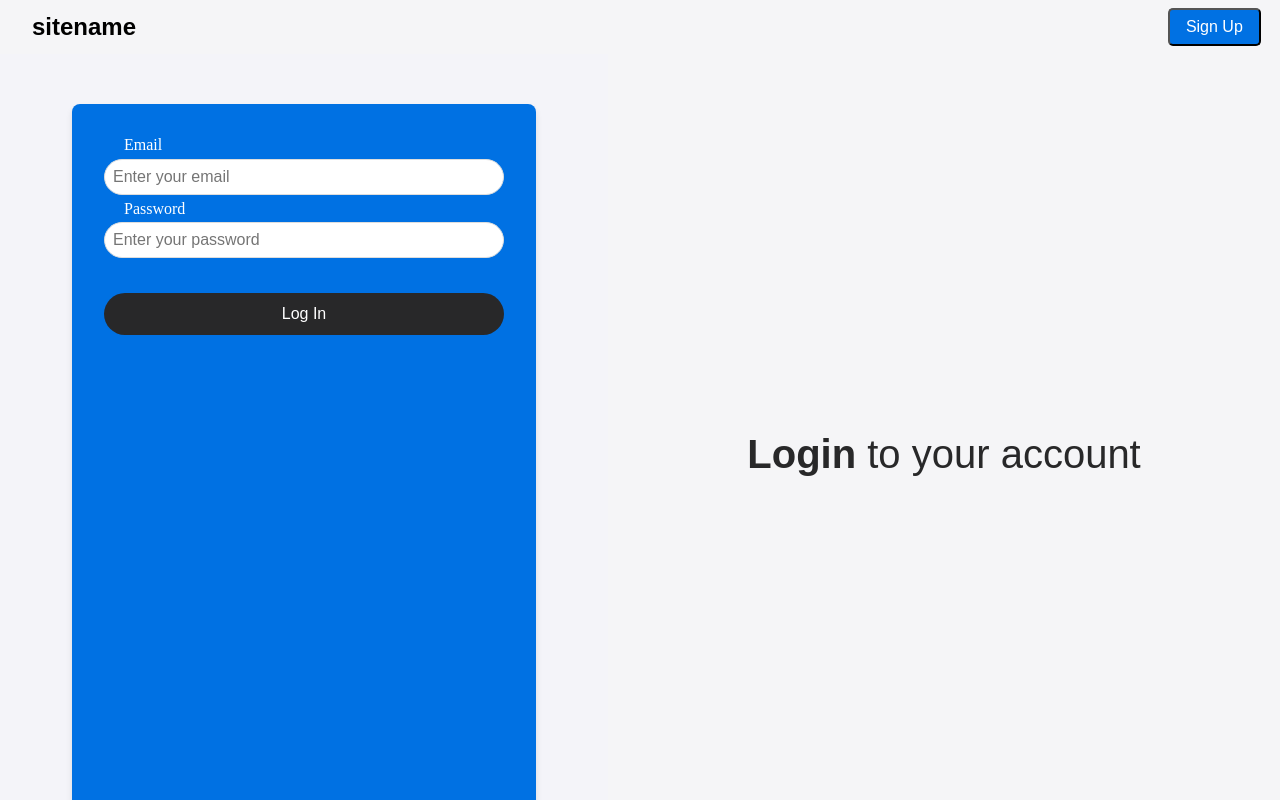
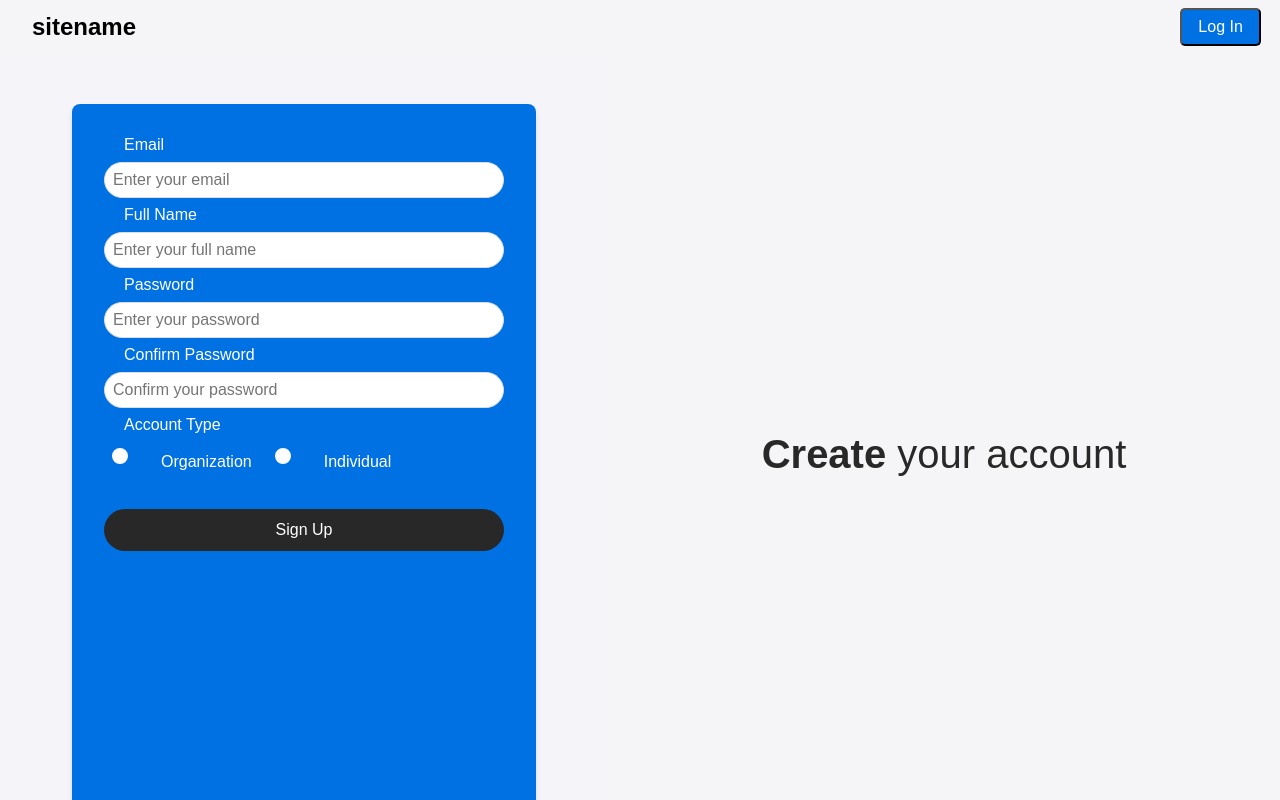
Before and after one commit to eljohnevnglsta/JPAD-UPLB-Organization-Partnerships, a React (Vite) app in the folder frontend/: page / in a window 1280 px wide. Built offline with nearby package versions, Linux system fonts and the light colour scheme; no server answers.

Commit message:
chore: integrated signup page to backend

```diff
--- a/frontend/src/main.jsx
+++ b/frontend/src/main.jsx
@@ -9,8 +9,8 @@ import './index.css'
 createRoot(document.getElementById('root')).render(
   <StrictMode>
     {/* <Profile /> */}
-    <Login />
-    {/* <Signup /> */}
+    {/* <Login /> */}
+    <Signup />
     <div className="tailwind-scope">
       <Management />
     </div>
--- a/frontend/src/pages/Login.jsx
+++ b/frontend/src/pages/Login.jsx
@@ -25,7 +25,6 @@ const Login = ({ setCurrentPage }) => {
           // get accont details
           axios.post ('http://localhost:3001/account/get', { email: email })
           .then((response) => {
-            console.log(response.data);
             // store account details in local storage
             localStorage.setItem('account', JSON.stringify(response.data));
           }). catch((error) => {
--- a/frontend/src/pages/Signup.jsx
+++ b/frontend/src/pages/Signup.jsx
@@ -1,5 +1,6 @@
 import React, { useState } from 'react';
 import '../stylesheets/styles.css';
+import axios from 'axios';
 
 const Signup = ({ setCurrentPage }) => {
   const [email, setEmail] = useState('');
@@ -11,7 +12,51 @@ const Signup = ({ setCurrentPage }) => {
 
   const handleSubmit = (e) => {
     e.preventDefault();
-    console.log('Signup Submitted', { email, name, password, confirmPassword, accountType, osaId });
+    // Check if the passwords match
+    if (password !== confirmPassword) {
+      alert('Passwords do not match');
+      return;
+    }
+
+    // Check if the account type is selected
+    if (!accountType) {
+      alert('Please select an account type');
+      return;
+    }
+
+    // Check if the OSA Org ID is entered for organization accounts
+    if (accountType === 'organization' && !osaId) {
+      alert('Please enter your OSA Org ID');
+      return;
+    }
+
+    // Send the form data to the backend
+    axios.post('http://localhost:3001/account/register', {
+      email,
+      name,
+      password,
+      role: accountType
+    }).then((response) => {
+      if (response.data.success) {
+        alert('Account created successfully');
+        // get accont details
+        axios.post ('http://localhost:3001/account/get', { email: email })
+        .then((response) => {
+          console.log(response.data);
+          // store account details in local storage
+          localStorage.setItem('account', JSON.stringify(response.data));
+        }). catch((error) => {
+          console.log(error.message);
+        });
+
+        // TODO: Redirect to dashboard
+
+      } else {
+        alert(response.data.message);
+      }
+    }).catch((error) => {
+      alert('Error creating account');
+    });
   };
 
   const handleAccountTypeChange = (value) => {
```
Also changed, not shown: 1 other file (tests, documents, lock files or other folders).
